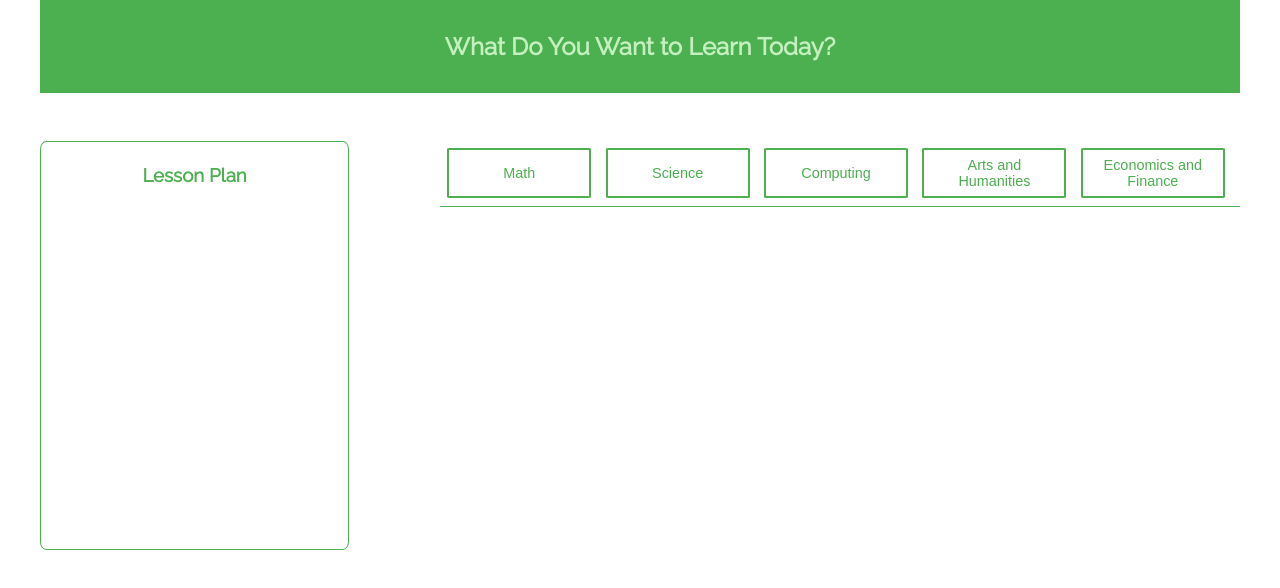
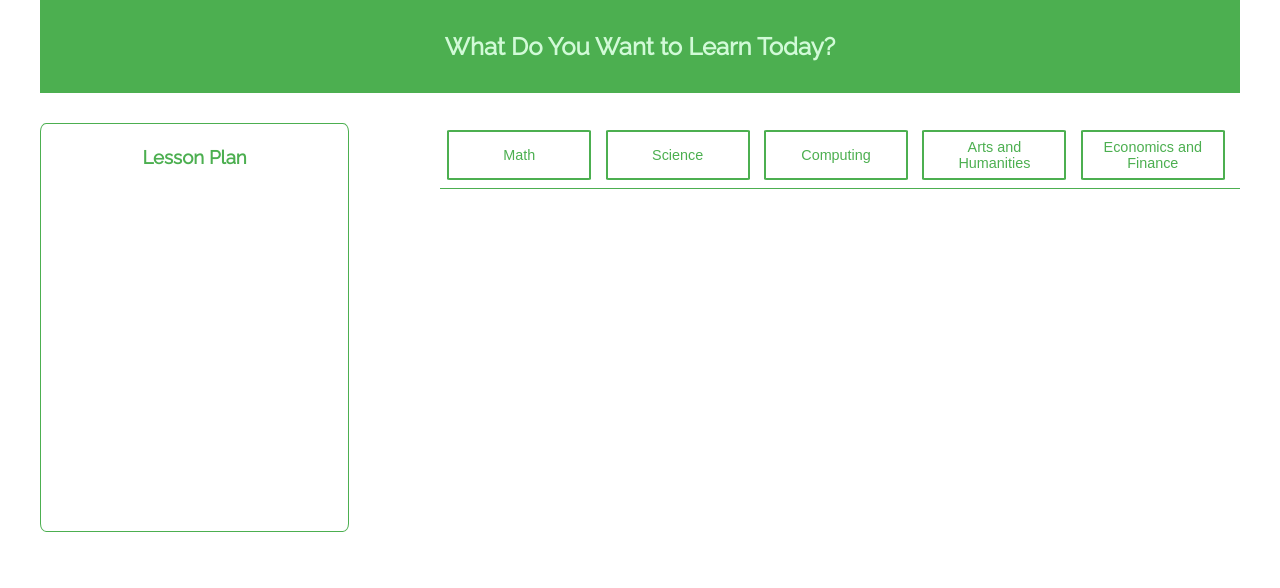
Before and after one commit to foxtrottwist/khan-curriculum-list, a React (Create React App) app: page / in a window 1280 px wide. Shown: the top 588 px of the page. Built offline with nearby package versions, Linux system fonts and the light colour scheme.

Commit message:
Active button color change, header margin-bottom decrease

```diff
--- a/src/components/Browser/Courses.js
+++ b/src/components/Browser/Courses.js
@@ -28,7 +28,7 @@ const Button = styled.button`
 
   :active {
     transform: scale(1.2);
-    background-color: #c4f0c0;
+    background-color: #d1fad7;
   }
 `;
 
--- a/src/components/Browser/Subjects.js
+++ b/src/components/Browser/Subjects.js
@@ -2,7 +2,7 @@ import React from 'react';
 import styled from 'styled-components';
 
 const Button = styled.button`
-  background: ${({ selected, item }) => (selected === item ? '#c4f0c0' : '#fff')};
+  background: ${({ selected, item }) => (selected === item ? '#d1fad7' : '#fff')};
   border: 0.2em solid #4caf50;
   border-radius: 3px;
   color: #4caf50;
--- a/src/components/Browser/Topics.js
+++ b/src/components/Browser/Topics.js
@@ -2,7 +2,7 @@ import React from 'react';
 import styled from 'styled-components';
 
 const Button = styled.button`
-  background: ${({ selected, item }) => (selected === item ? '#c4f0c0' : '#fff')};
+  background: ${({ selected, item }) => (selected === item ? '#d1fad7' : '#fff')};
   border: 0.2em solid #4caf50;
   border-radius: 3px;
   color: #4caf50;
--- a/src/components/Header.js
+++ b/src/components/Header.js
@@ -5,8 +5,8 @@ const HeaderWrapper = styled.header`
   background-color: #4caf50;
   height: 5%;
   padding: 1%;
-  color: #c4f0c0;
-  margin-bottom: 2%;
+  color: #d1fad7;
+  margin-bottom: 0.5%;
 `;
 
 const Heading = styled.h2`text-align: center;`;
```
